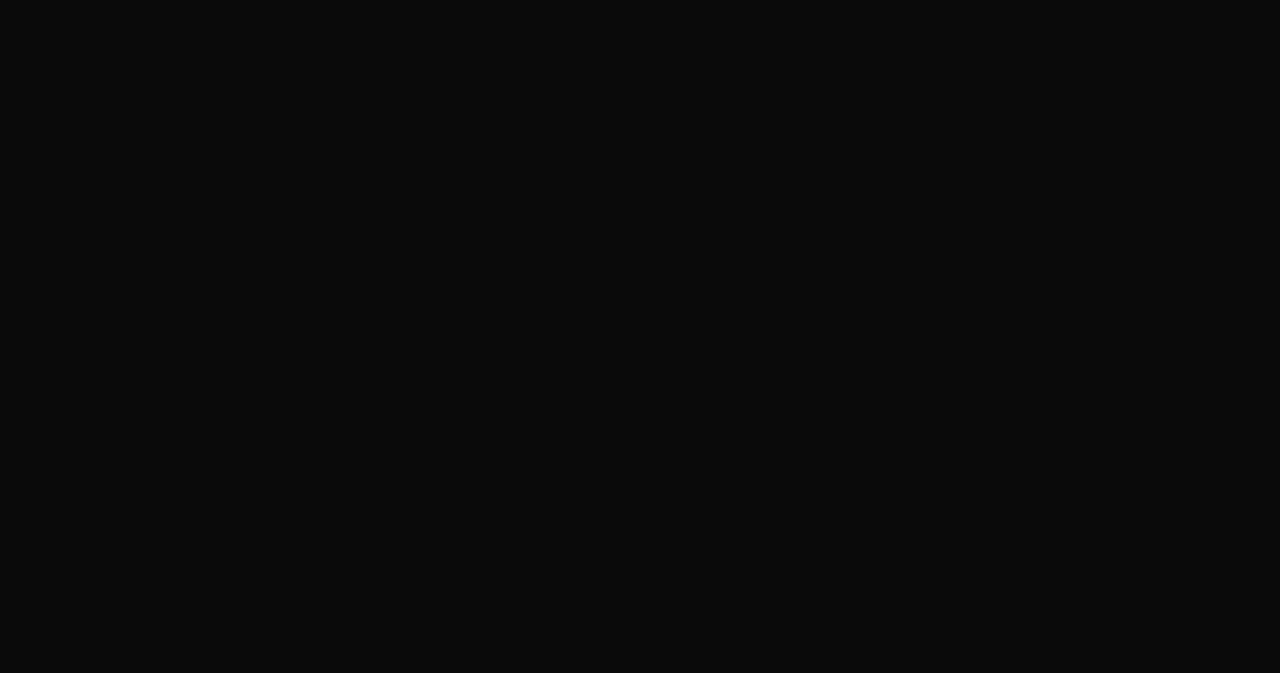
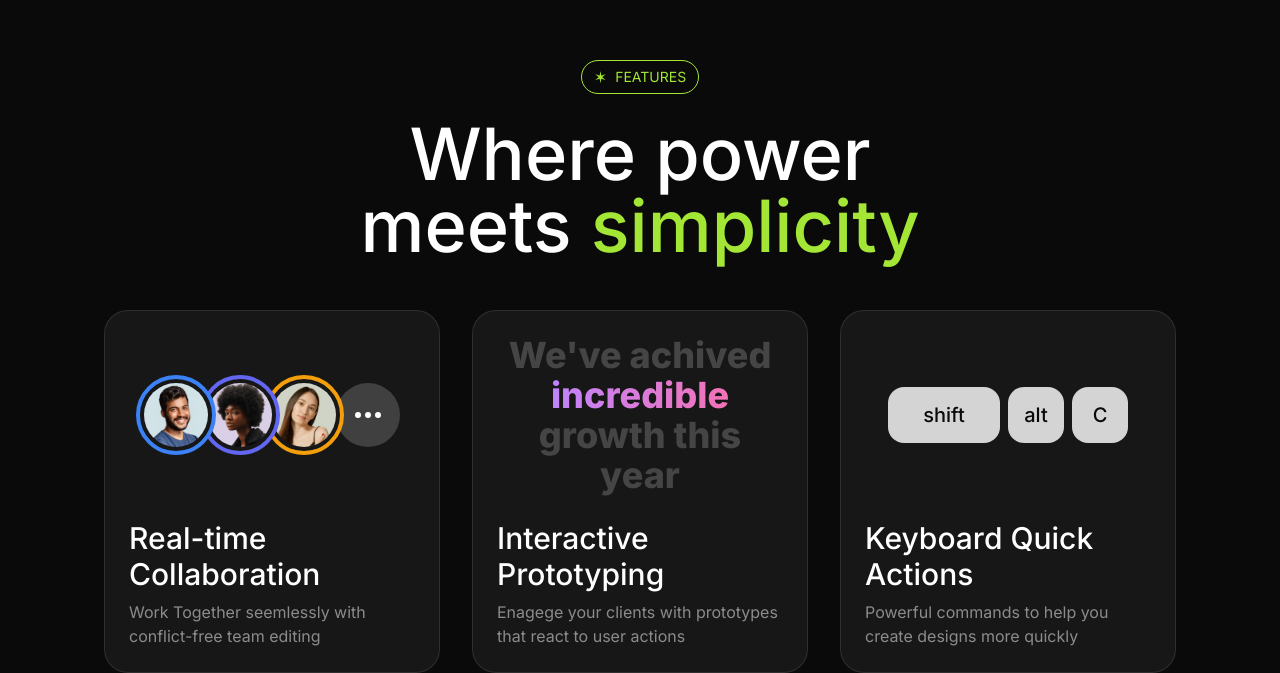
Before and after one commit to farhanf7n/project-management-app, a Next.js app: page / in a window 1280 px wide. Shown: the part 2092-2765 px from the top of the page. Before the commit the page ends 2056 px from the top, so only its background shows below. Built offline with nearby package versions, Linux system fonts and the light colour scheme.

Commit message:
Added Features section

```diff
--- a/src/app/page.tsx
+++ b/src/app/page.tsx
@@ -2,6 +2,7 @@ import Navbar from "@/sections/Navbar";
 import Hero from "@/sections/Hero";
 import LogoTicker from "@/sections/LogoTicker";
 import Introduction from "@/sections/Introduction";
+import Features from "@/sections/Features";
 
 export default function Home() {
     return (
@@ -10,6 +11,7 @@ export default function Home() {
             <Hero />
             <LogoTicker />
             <Introduction />
+            <Features />
         </div>
     );
 }
```
